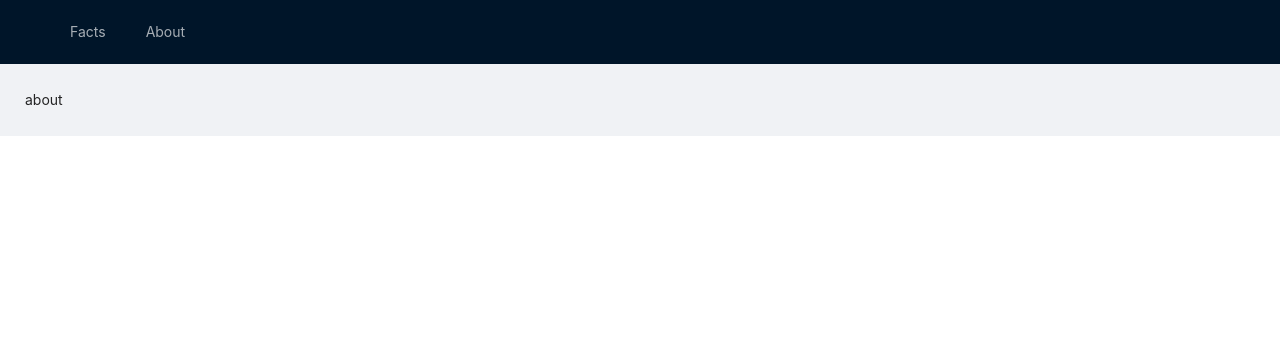
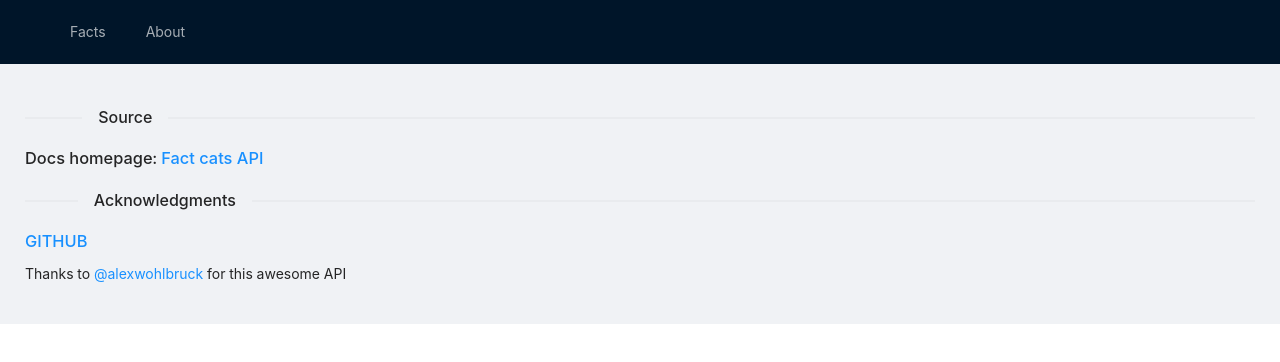
Before and after one commit to sandorml/facts, a React (Create React App) app: page /about in a window 1280 px wide. Shown: the top 362 px of the page. Built offline with nearby package versions, Linux system fonts and the light colour scheme.

Commit message:
Add about page

```diff
--- a/src/App.tsx
+++ b/src/App.tsx
@@ -1,9 +1,10 @@
 import React from 'react';
 import { Provider } from 'react-redux';
 import { BrowserRouter, Route, Routes } from 'react-router-dom';
+import Store from './store'
 import Layout from './layout/Layout';
+import About from './pages/About';
 import Home from './pages/Home';
-import Store from './store'
 
 function App() {
   return (
@@ -12,7 +13,7 @@ function App() {
         <Routes>
           <Route path="/" element={<Layout />} >
             <Route path="/" element={<Home />} />
-            <Route path="/about" element={<div>about</div>} />
+            <Route path="/about" element={<About/>} />
           </Route>
         </Routes>
       </BrowserRouter>
--- /dev/null
+++ b/src/pages/About.tsx
@@ -0,0 +1,17 @@
+import { Divider } from 'antd'
+import React, { ReactElement } from 'react'
+
+
+function About(): ReactElement {
+    return (
+        <>
+            <Divider orientation="left">Source</Divider>
+            <h3>Docs homepage: <a href="https://alexwohlbruck.github.io/cat-facts/" target="_blank" rel="noopener noreferrer">Fact cats API</a></h3>
+            <Divider orientation="left">Acknowledgments</Divider>
+            <h3><a href="https://alexwohlbruck.github.io/cat-facts/" target="_blank" rel="noopener noreferrer">GITHUB</a></h3>
+            <p>Thanks to <a href="https://github.com/alexwohlbruck" target="_blank" rel="noopener noreferrer">@alexwohlbruck</a> for this awesome API</p>
+        </>
+    )
+}
+
+export default About
```
